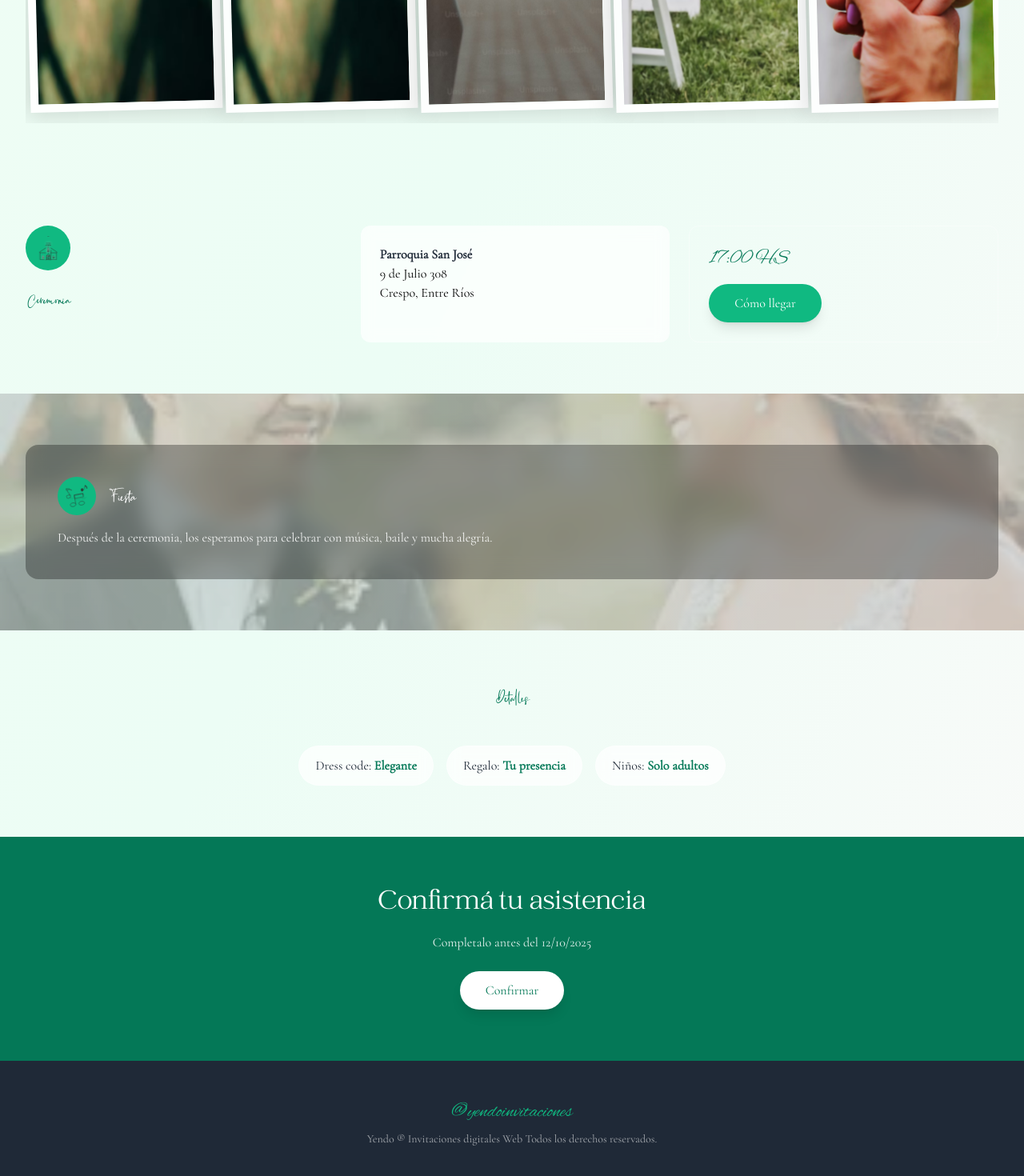
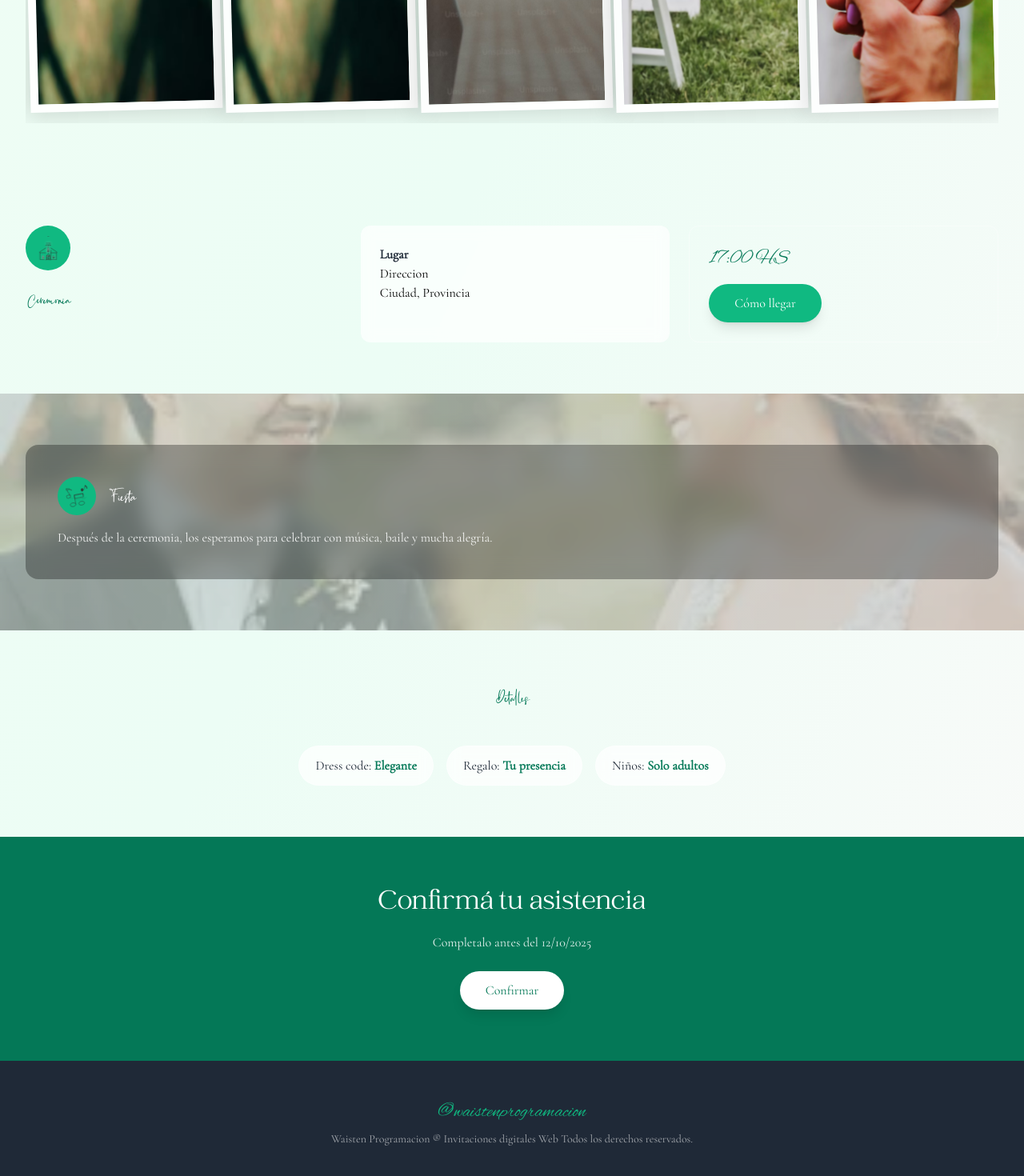
Before and after one commit to BorisWaisten/boda-demo, a Next.js app: page /demos/modern in a window 1280 px wide. Shown: the part 1226-2696 px from the top of the page at 80% size. Built offline with nearby package versions, Linux system fonts and the light colour scheme.

Commit message:
text modification

```diff
--- a/app/demos/[slug]/page.tsx
+++ b/app/demos/[slug]/page.tsx
@@ -128,8 +128,8 @@ export default function DemoPage({ params }: { params: { slug: string } }) {
               <h2 className="text-4xl md:text-5xl font-catchy text-wedding-burgundy mb-6">Ceremonia</h2>
               <div className="space-y-4 text-lg text-wedding-charcoal">
                 <p className="font-semibold">Parroquia San José</p>
-                <p>9 de Julio 308</p>
-                <p>Crespo, Entre Ríos</p>
+                <p>9 de Julio 000</p>
+                <p>Cuidad, Provincia</p>
                 <p className="text-wedding-burgundy font-bold text-xl font-alex">17:00 HS</p>
               </div>
               <button className="btn-primary mt-8">Cómo llegar</button>
@@ -165,9 +165,9 @@ export default function DemoPage({ params }: { params: { slug: string } }) {
               </div>
               <h2 className="text-4xl md:text-5xl font-catchy text-wedding-burgundy mb-6">Fiesta</h2>
               <div className="space-y-4 text-lg text-wedding-charcoal">
-                <p className="font-semibold">Salón Castillo</p>
-                <p>Acc. Pte. Avellaneda y Alemanes del Volga</p>
-                <p>Crespo, Entre Ríos</p>
+                <p className="font-semibold">Lugar</p>
+                <p>Direccion</p>
+                <p>Ciudad, Provincia</p>
                 <p className="text-wedding-burgundy font-bold text-xl font-alex">18:00 HS</p>
               </div>
               <button className="btn-primary mt-8">Cómo llegar</button>
@@ -256,7 +256,7 @@ export default function DemoPage({ params }: { params: { slug: string } }) {
           <h2 className="text-4xl md:text-5xl font-catchy text-wedding-burgundy text-center mb-16">ALOJAMIENTO</h2>
           <p className="text-xl text-wedding-charcoal/80 text-center mb-12 max-w-2xl mx-auto">Te sugerimos alojamientos posibles para los días de nuestra boda! Hacé clic en cada uno para ver mas info</p>
           <div className="grid md:grid-cols-2 lg:grid-cols-4 gap-6">
-            {['Hotel Crespo', 'Hotel Garten', 'Hotel El Aguila', 'Cabañas El Solar de Crespo'].map((hotel, index) => (
+            {['Hotel xx', 'Hotel yy', 'Hotel zz', 'Hotel aa'].map((hotel, index) => (
               <div key={hotel} className="feature-plain p-6 text-center hover:bg-white/20 transition-colors duration-300" {...useReveal(24, index * 100)}>
                 <WeddingIcon name="Calendar" size="lg" type="svg" className="text-wedding-gold mx-auto mb-4" animated />
                 <h3 className="text-lg font-catchy text-wedding-burgundy">{hotel}</h3>
@@ -268,13 +268,9 @@ export default function DemoPage({ params }: { params: { slug: string } }) {
 
       <footer className="bg-wedding-charcoal text-white py-12">
         <div className="container-custom text-center">
-          <div className="flex justify-center space-x-8 mb-8">
-            <WeddingIcon name="instagram" size="md" className="text-wedding-gold hover:text-white cursor-pointer transition-colors" />
-            <WeddingIcon name="facebook" size="md" className="text-wedding-gold hover:text-white cursor-pointer transition-colors" />
-          </div>
           <p className="text-wedding-gold font-alex text-2xl mb-4">¡Gracias!</p>
-          <p className="text-wedding-gold/80">@yendoinvitaciones</p>
-          <p className="text-sm text-white/60 mt-4">Yendo ® Invitaciones digitales Web Todos los derechos reservados.</p>
+          <p className="text-wedding-gold/80">@waistenprogramacion</p>
+          <p className="text-sm text-white/60 mt-4">Waisten Programacion ® Invitaciones digitales Web Todos los derechos reservados.</p>
         </div>
       </footer>
     </main>
--- a/app/demos/modern/page.tsx
+++ b/app/demos/modern/page.tsx
@@ -101,9 +101,9 @@ export default function ModernDemo() {
             <div {...useReveal(20, 120)} className="md:col-span-2">
               <div className="grid sm:grid-cols-2 gap-6">
                 <div className="rounded-xl bg-white/70 backdrop-blur p-6">
-                  <p className="font-semibold text-wedding-charcoal">Parroquia San José</p>
-                  <p>9 de Julio 308</p>
-                  <p>Crespo, Entre Ríos</p>
+                  <p className="font-semibold text-wedding-charcoal">Lugar</p>
+                  <p>Direccion</p>
+                  <p>Ciudad, Provincia</p>
                 </div>
                 <div className="rounded-xl border border-white/40 p-6">
                   <p className="text-wedding-burgundy font-alex text-2xl">17:00 HS</p>
@@ -154,8 +154,8 @@ export default function ModernDemo() {
 
       <footer className="bg-wedding-charcoal text-white py-12">
         <div className="container-custom text-center">
-          <p className="text-wedding-gold font-alex text-2xl mb-2">@yendoinvitaciones</p>
-          <p className="text-sm text-white/60">Yendo ® Invitaciones digitales Web Todos los derechos reservados.</p>
+          <p className="text-wedding-gold font-alex text-2xl mb-2">@waistenprogramacion</p>
+          <p className="text-sm text-white/60">Waisten Programacion ® Invitaciones digitales Web Todos los derechos reservados.</p>
         </div>
       </footer>
     </main>
```
